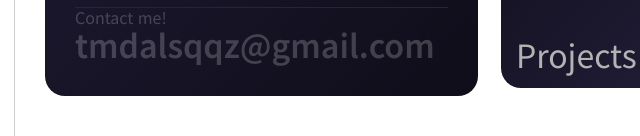
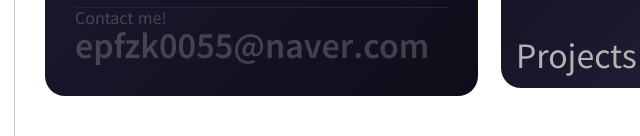
Before and after one commit to minii97/portfolio, a website: page index.html in a window 1280 px wide. Both pictures are taken after a click on the button 39 px from the left and 39 px from the top of the page. Shown: the part 664-800 px from the top of the page, 65-705 px from the left. Drawn offline with nearby package versions, Linux system fonts and the light colour scheme; files that its build step writes are made by us from their sources; a web font is replaced by a local one.

Commit message:
✏️ Change E-Mail address

```diff
--- a/index.html
+++ b/index.html
@@ -201,7 +201,7 @@
                 </p>
               </div>
             </div>
-            <a class="btn-small" href="mailto:tmdalsqqz@gmail.com">
+            <a class="btn-small" href="mailto:epfzk0055@naver.com">
               <i class="bi bi-arrow-up-right"></i>
               Get in touch!
             </a>
@@ -629,7 +629,7 @@
     <footer class="footer" aria-labelledby="menu-contact">
       <div class="footer-header">
         <h3 class="title">Let’s Work!</h3>
-        <a class="btn-small" href="mailto:tmdalsqqz@gmail.com">
+        <a class="btn-small" href="mailto:epfzk0055@naver.com">
           <i class="bi bi-arrow-up-right"></i>
           Get in touch!
         </a>
@@ -768,7 +768,7 @@
         <footer class="menu-contact-footer">
           <p>Contact me!</p>
           <address class="mail-address">
-            <a href="mailto:tmdalsqqz@gmail.com">tmdalsqqz@gmail.com</a>
+            <a href="mailto:epfzk0055@naver.com">epfzk0055@naver.com</a>
           </address>
         </footer>
       </div>
```
